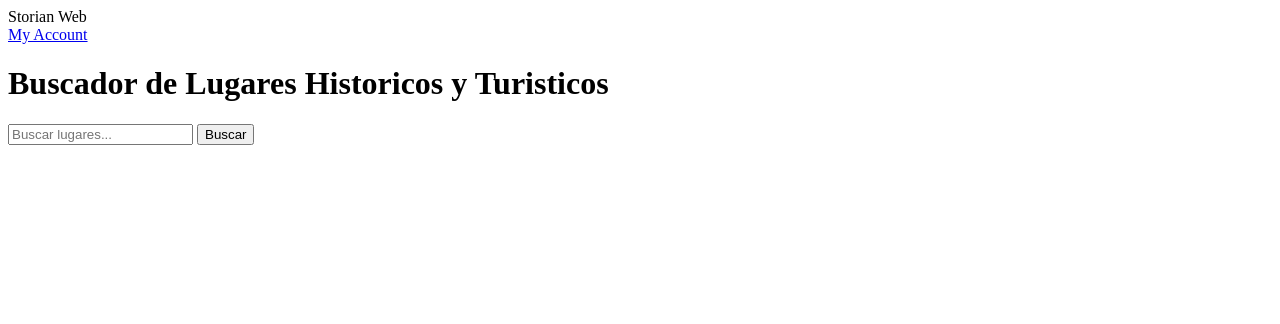
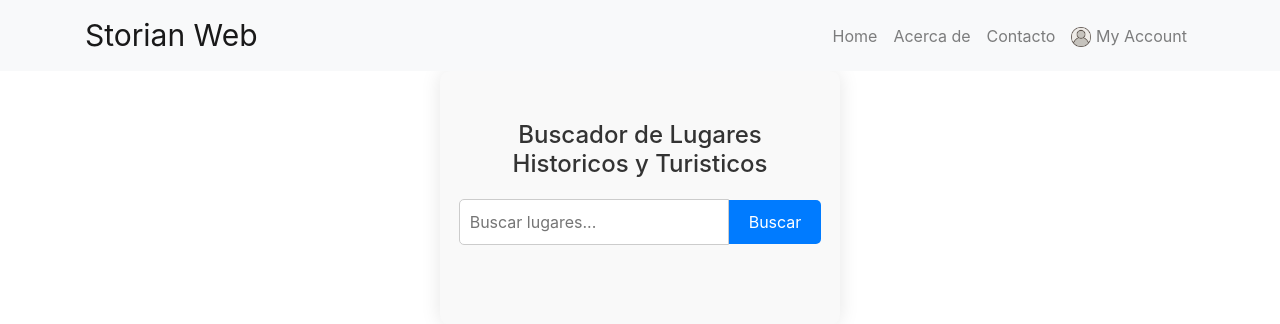
Before and after one commit to ArielitoUV/ProyectoStorianWeb, a Django app: template StorianWeb/core/templates/core/busqueda.html in a window 1280 px wide. Shown: the top 324 px of the page. Run offline with Django 4.2, Linux system fonts and the light colour scheme; the template is opened without the code that fills it, so the values that code supplies are empty.

Commit message:
navbar busqueda

```diff
--- /dev/null
+++ b/StorianWeb/core/static/css/styles-busqueda.css
@@ -0,0 +1,68 @@
+.search-container {
+    text-align: center;
+    padding: 50px;
+    background-color: #f9f9f9;
+    border-radius: 10px;
+    box-shadow: 0 0 20px rgba(0, 0, 0, 0.1);
+    max-width: 400px;
+    margin: 0 auto;
+}
+
+h1 {
+    font-size: 24px;
+    margin-bottom: 20px;
+    color: #333;
+}
+
+.search-bar {
+    display: flex;
+    justify-content: center;
+    align-items: center;
+    margin-bottom: 30px;
+}
+
+#search-input {
+    flex: 1;
+    padding: 10px;
+    font-size: 16px;
+    border: 1px solid #ccc;
+    border-radius: 5px 0 0 5px;
+    outline: none;
+}
+
+#search-button {
+    padding: 10px 20px;
+    background-color: #007bff;
+    color: #fff;
+    border: none;
+    border-radius: 0 5px 5px 0;
+    cursor: pointer;
+    transition: background-color 0.3s ease;
+}
+
+#search-button:hover {
+    background-color: #0056b3;
+}
+
+.search-results {
+    text-align: left;
+}
+
+.result-item {
+    margin-bottom: 20px;
+    padding: 15px;
+    background-color: #ffffff;
+    border-radius: 5px;
+    box-shadow: 0 0 10px rgba(0, 0, 0, 0.1);
+}
+
+.result-item h2 {
+    font-size: 18px;
+    margin-bottom: 10px;
+    color: #333;
+}
+
+.result-item p {
+    font-size: 14px;
+    color: #666;
+}
--- a/StorianWeb/core/templates/core/busqueda.html
+++ b/StorianWeb/core/templates/core/busqueda.html
@@ -4,12 +4,42 @@
     <meta charset="UTF-8">
     <meta name="viewport" content="width=device-width, initial-scale=1.0">
     <title>Busqueda</title>
+
+    <!-- Agrega las referencias a Bootstrap CSS y JS -->
+    <link href="https://cdn.jsdelivr.net/npm/bootstrap@4.6.0/dist/css/bootstrap.min.css" rel="stylesheet">
+    <link rel="stylesheet" href="/StorianWeb/core/static/css/styles-busqueda.css">
+    <script src="https://cdn.jsdelivr.net/npm/bootstrap@4.6.0/dist/js/bootstrap.min.js"></script>
 </head>
 <body>
-    <div class="header">
-        <div class="logo">Storian Web</div>
-        <div class="account-link"><a href="#">My Account</a></div>
-    </div>
+        <!-- Navbar -->
+        <nav class="navbar navbar-expand-lg navbar-light bg-light">
+            <div class="container">
+                <a class="navbar-brand" href="index.html" style="font-size: 30px;">Storian Web</a>
+                <button class="navbar-toggler" type="button" data-toggle="collapse" data-target="#navbarNav"
+                    aria-controls="navbarNav" aria-expanded="false" aria-label="Toggle navigation">
+                    <span class="navbar-toggler-icon"></span>
+                </button>
+                <div class="collapse navbar-collapse" id="navbarNav">
+                    <ul class="navbar-nav ml-auto">
+                        <li class="nav-item">
+                            <a class="nav-link" href="#">Home</a>
+                        </li>
+                        <li class="nav-item">
+                            <a class="nav-link" href="#">Acerca de</a>
+                        </li>
+                        <li class="nav-item">
+                            <a class="nav-link" href="#">Contacto</a>
+                        </li>
+                        <li class="nav-item">
+                            <a class="nav-link" href="#">
+                                <i class="icon-img"><img src="/StorianWeb/core/static/assets/img/usuario.png" alt="Icono de cuenta" width="20" height="20"></i>
+                                My Account
+                            </a>
+                        </li>
+                    </ul>
+                </div>
+            </div>
+        </nav>
     <div class="search-container">
         <h1>Buscador de Lugares Historicos y Turisticos</h1>
         <div class="search-bar">
```
